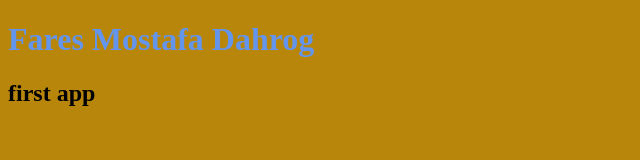
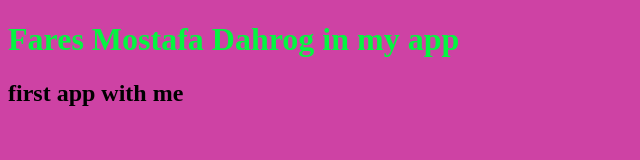
Before and after one commit to mostfacode22/mytest6, a plain HTML site: page index.html in a window 1280 px wide. Shown: the whole page, without its empty margins (0-640 px from the left). Drawn offline with Linux system fonts and the light colour scheme.

Commit message:
fares changed the color

```diff
--- a/index.html
+++ b/index.html
@@ -7,8 +7,8 @@
     <link rel="stylesheet" href="style.css">
 </head>
 <body>
-    <h1>Fares Mostafa Dahrog</h1>
-    <h2>first app</h2>
+    <h1>Fares Mostafa Dahrog in my app</h1>
+    <h2>first app with me</h2>
    <script src="app.js"></script>
 </body>
 </html>
--- a/style.css
+++ b/style.css
@@ -1,6 +1,6 @@
 h1{
-    color:cornflowerblue ;
+    color:rgb(5, 245, 65) ;
 }
 body{
-    background-color: darkgoldenrod;
+    background-color: rgb(206, 66, 164);
 }
```
